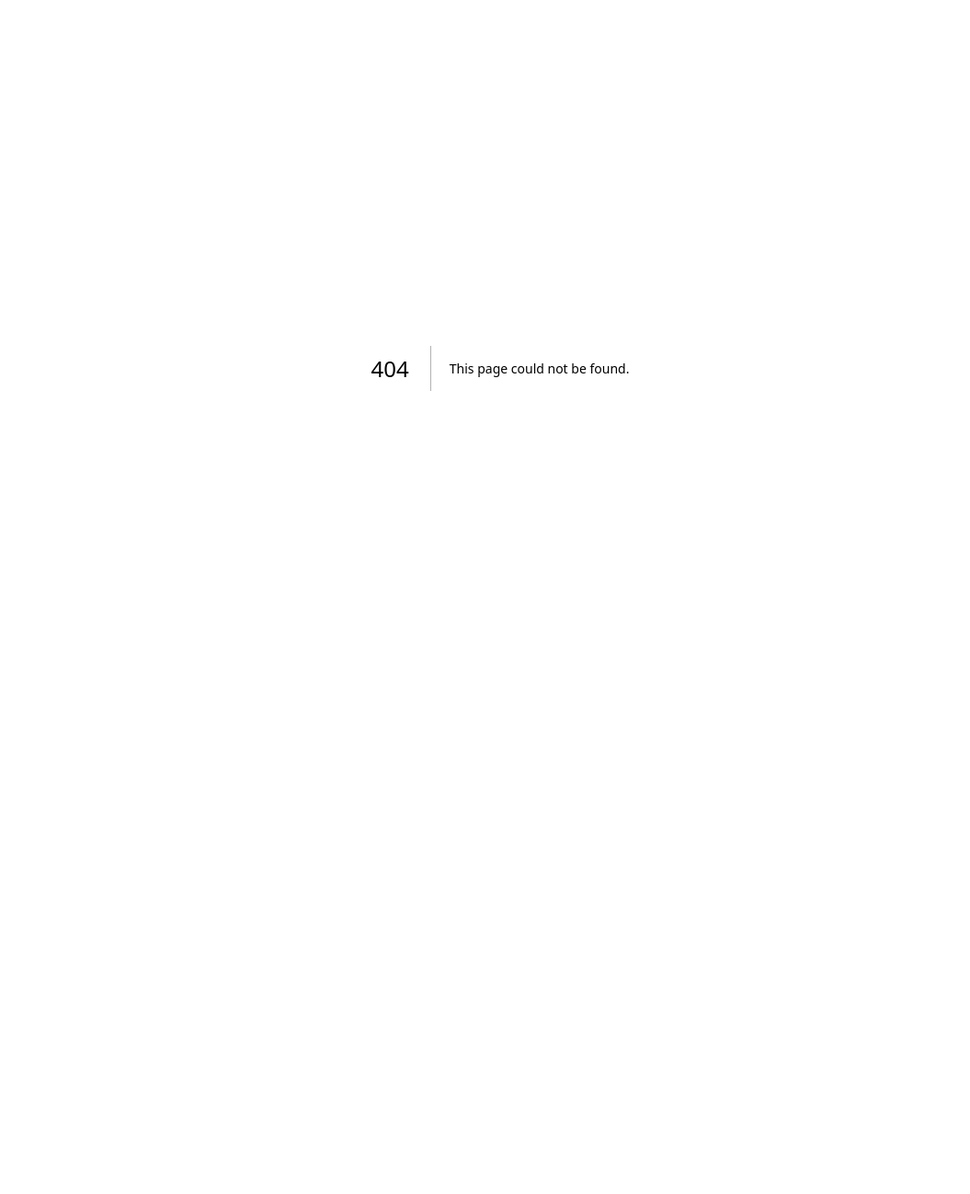
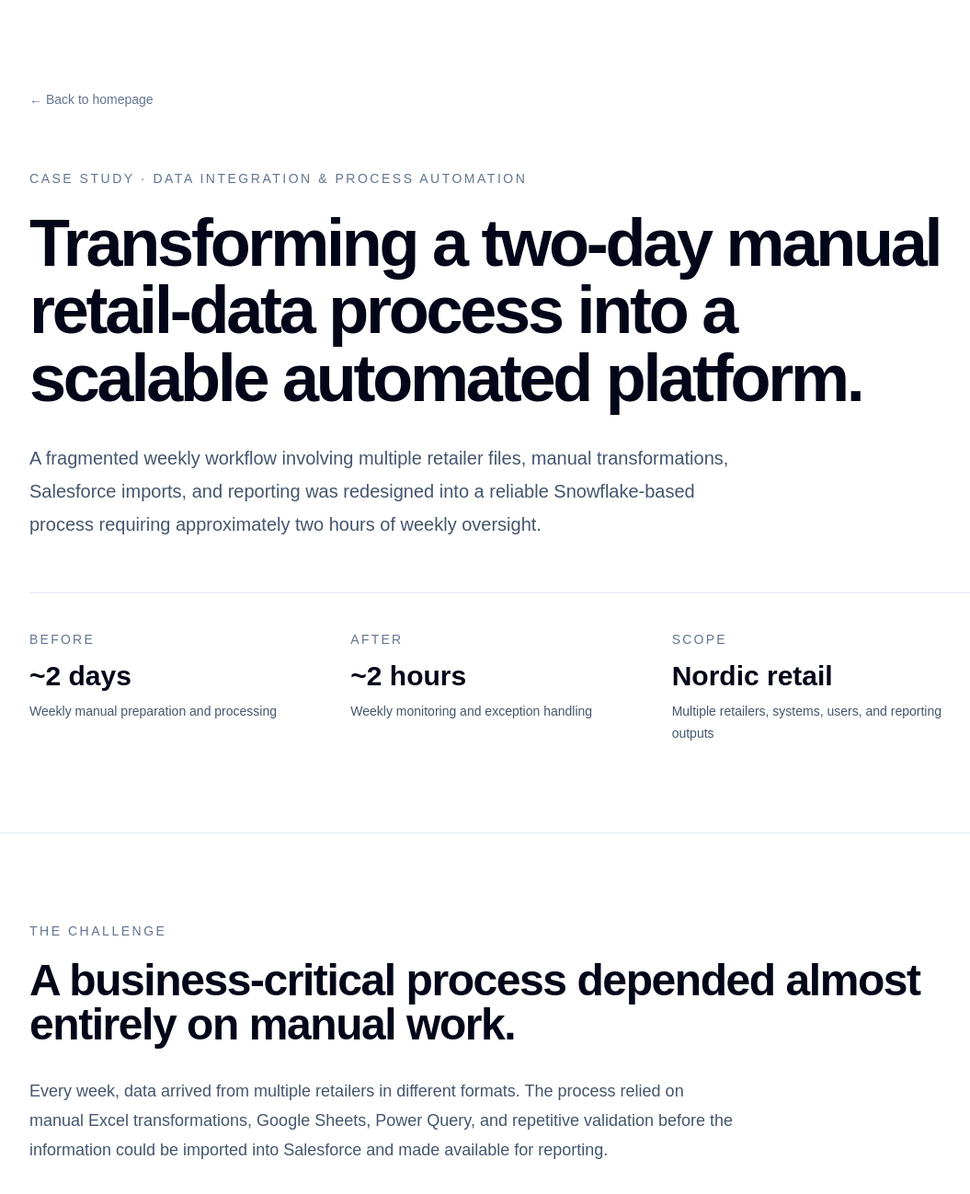
Before and after one commit to omerfaraz-fa/faraz-website, a Next.js app: page /case-studies/google-retail-automation in a window 1280 px wide. Before the commit this address had no page. Shown: the top 1298 px of the page at 92% size, without its empty margins (96-1151 px from the left). Before the commit the page ends 800 px from the top, so only its background shows below. Built offline with nearby package versions, Linux system fonts and the light colour scheme.

Commit message:
Start Google Retail Automation case study

```diff
--- /dev/null
+++ b/src/app/case-studies/google-retail-automation/page.tsx
@@ -0,0 +1,134 @@
+export default function GoogleRetailAutomationPage() {
+  return (
+    <main className="min-h-screen bg-white text-slate-950">
+      <section className="border-b border-slate-200 px-6 py-24 lg:px-8">
+        <div className="mx-auto max-w-5xl">
+          <a
+            href="/"
+            className="text-sm font-medium text-slate-500 transition hover:text-slate-950"
+          >
+            ← Back to homepage
+          </a>
+
+          <p className="mt-16 text-sm font-medium uppercase tracking-[0.18em] text-slate-500">
+            Case Study · Data Integration & Process Automation
+          </p>
+
+          <h1 className="mt-6 max-w-5xl text-5xl font-semibold leading-[1.02] tracking-[-0.045em] sm:text-6xl lg:text-7xl">
+            Transforming a two-day manual retail-data process into a scalable
+            automated platform.
+          </h1>
+
+          <p className="mt-8 max-w-3xl text-xl leading-9 text-slate-600">
+            A fragmented weekly workflow involving multiple retailer files,
+            manual transformations, Salesforce imports, and reporting was
+            redesigned into a reliable Snowflake-based process requiring
+            approximately two hours of weekly oversight.
+          </p>
+
+          <div className="mt-14 grid gap-6 border-t border-slate-200 pt-10 sm:grid-cols-3">
+            <div>
+              <p className="text-sm uppercase tracking-[0.16em] text-slate-500">
+                Before
+              </p>
+              <p className="mt-3 text-3xl font-semibold">~2 days</p>
+              <p className="mt-2 text-sm leading-6 text-slate-600">
+                Weekly manual preparation and processing
+              </p>
+            </div>
+
+            <div>
+              <p className="text-sm uppercase tracking-[0.16em] text-slate-500">
+                After
+              </p>
+              <p className="mt-3 text-3xl font-semibold">~2 hours</p>
+              <p className="mt-2 text-sm leading-6 text-slate-600">
+                Weekly monitoring and exception handling
+              </p>
+            </div>
+
+            <div>
+              <p className="text-sm uppercase tracking-[0.16em] text-slate-500">
+                Scope
+              </p>
+              <p className="mt-3 text-3xl font-semibold">Nordic retail</p>
+              <p className="mt-2 text-sm leading-6 text-slate-600">
+                Multiple retailers, systems, users, and reporting outputs
+              </p>
+            </div>
+          </div>
+        </div>
+      </section>
+      <section className="px-6 py-24 lg:px-8">
+  <div className="mx-auto max-w-5xl">
+    <p className="text-sm font-medium uppercase tracking-[0.18em] text-slate-500">
+      The Challenge
+    </p>
+
+    <h2 className="mt-5 text-4xl font-semibold tracking-[-0.03em] sm:text-5xl">
+      A business-critical process depended almost entirely on manual work.
+    </h2>
+
+    <p className="mt-8 max-w-3xl text-lg leading-8 text-slate-600">
+      Every week, data arrived from multiple retailers in different formats.
+      The process relied on manual Excel transformations, Google Sheets,
+      Power Query, and repetitive validation before the information could be
+      imported into Salesforce and made available for reporting.
+    </p>
+
+    <p className="mt-6 max-w-3xl text-lg leading-8 text-slate-600">
+      The workflow consumed approximately two working days every week, created
+      a single point of dependency, and made onboarding new team members
+      difficult because the process relied heavily on manual knowledge and
+      repeated intervention.
+    </p>
+  </div>
+</section>
+    {/* Previous Process */}
+
+<section className="border-t border-slate-200 bg-slate-50 px-6 py-24 lg:px-8">
+  <div className="mx-auto max-w-5xl">
+    <p className="text-sm font-medium uppercase tracking-[0.18em] text-slate-500">
+      Previous Process
+    </p>
+
+    <h2 className="mt-5 text-4xl font-semibold tracking-[-0.03em] sm:text-5xl">
+      Too many manual steps. Too many opportunities for errors.
+    </h2>
+
+    <div className="mt-16 grid gap-6 md:grid-cols-2">
+      <div className="rounded-3xl border border-slate-200 bg-white p-8">
+        <h3 className="text-2xl font-semibold">
+          Weekly Process
+        </h3>
+
+        <ul className="mt-6 space-y-4 text-slate-600">
+          <li>• Download retailer files</li>
+          <li>• Transform data in Excel & Power Query</li>
+          <li>• Update Google Sheets</li>
+          <li>• Validate outputs manually</li>
+          <li>• Import into Salesforce</li>
+          <li>• Verify reports</li>
+        </ul>
+      </div>
+
+      <div className="rounded-3xl border border-slate-200 bg-white p-8">
+        <h3 className="text-2xl font-semibold">
+          Challenges
+        </h3>
+
+        <ul className="mt-6 space-y-4 text-slate-600">
+          <li>• Approximately two days every week</li>
+          <li>• Manual repetitive work</li>
+          <li>• Difficult to train others</li>
+          <li>• High dependency on one person</li>
+          <li>• Increased risk of mistakes</li>
+          <li>• Limited scalability</li>
+        </ul>
+      </div>
+    </div>
+  </div>
+</section>
+    </main>
+  );
+}
--- /dev/null
+++ b/src/components/CaseStudyGoogle.tsx
@@ -0,0 +1,7 @@
+export default function CaseStudyGoogle() {
+  return (
+    <section>
+      <h1>Google Retail Data Automation Platform</h1>
+    </section>
+  );
+}
```
